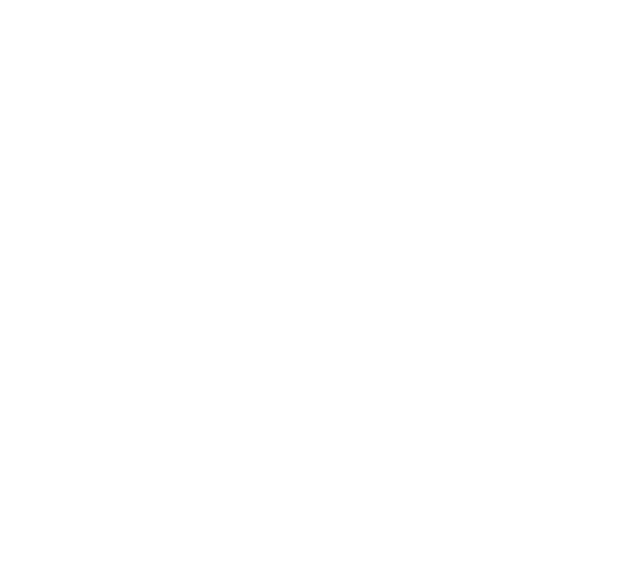
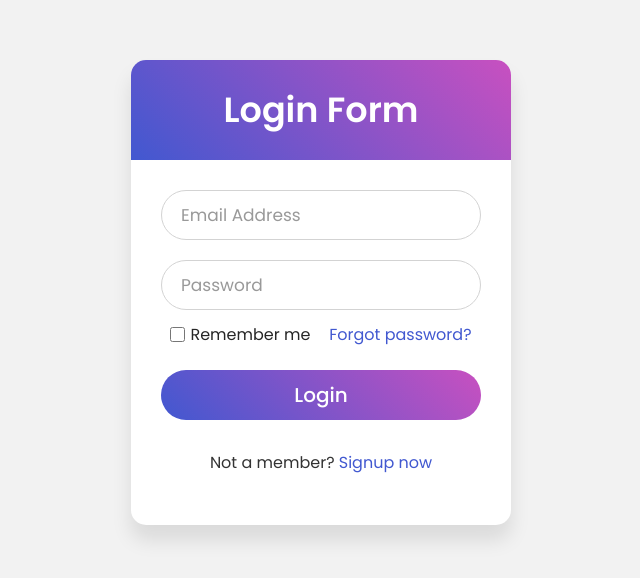
Before and after one commit to Induja-Karalliyadda/my-works, a React (Vite) app: page / in a window 1280 px wide. Shown: the part 108-686 px from the top of the page, without its empty margins (319-959 px from the left). Built offline with nearby package versions, Linux system fonts and the light colour scheme.

Commit message:
add router-dom & complete login form

```diff
--- a/src/App.jsx
+++ b/src/App.jsx
@@ -1,16 +1,17 @@
-// import { useState } from 'react'
-// import reactLogo from './assets/react.svg'
-// import viteLogo from '/vite.svg'
-import './App.css'
+
+import { BrowserRouter as Router, Routes, Route } from "react-router-dom";
+import Registration from "./Components/Registration";
+import Signup from "./Components/Sign-up/Signup";
 
 function App() {
-
-
   return (
-    <>
-
-    </>
-  )
+    <Router>
+      <Routes>
+        <Route path="/" element={<Registration />} />
+        <Route path="/signup" element={<Signup />} />
+      </Routes>
+    </Router>
+  );
 }
 
-export default App
+export default App;
--- /dev/null
+++ b/src/Components/Registration.css
@@ -0,0 +1,146 @@
+@import url('https://fonts.googleapis.com/css?family=Poppins:400,500,600,700&display=swap');
+
+* {
+  margin: 0;
+  padding: 0;
+  box-sizing: border-box;
+  font-family: 'Poppins', sans-serif;
+}
+
+html, body {
+  display: grid;
+  height: 100%;
+  width: 100%;
+  place-items: center;
+  background: #f2f2f2;
+}
+
+::selection {
+  background: #4158d0;
+  color: #fff;
+}
+
+.wrapper {
+  width: 380px;
+  background: #fff;
+  border-radius: 15px;
+  box-shadow: 0px 15px 20px rgba(0, 0, 0, 0.1);
+}
+
+.wrapper .title {
+  font-size: 35px;
+  font-weight: 600;
+  text-align: center;
+  line-height: 100px;
+  color: #fff;
+  user-select: none;
+  border-radius: 15px 15px 0 0;
+  background: linear-gradient(-135deg, #c850c0, #4158d0);
+}
+
+.wrapper form {
+  padding: 10px 30px 50px 30px;
+}
+
+.wrapper form .field {
+  height: 50px;
+  width: 100%;
+  margin-top: 20px;
+  position: relative;
+}
+
+.wrapper form .field input {
+  height: 100%;
+  width: 100%;
+  outline: none;
+  font-size: 17px;
+  padding-left: 20px;
+  border: 1px solid lightgrey;
+  border-radius: 25px;
+  transition: all 0.3s ease;
+}
+
+.wrapper form .field input:focus,
+form .field input:valid {
+  border-color: #4158d0;
+}
+
+.wrapper form .field label {
+  position: absolute;
+  top: 50%;
+  left: 20px;
+  color: #999999;
+  font-weight: 400;
+  font-size: 17px;
+  pointer-events: none;
+  transform: translateY(-50%);
+  transition: all 0.3s ease;
+}
+
+form .field input:focus ~ label,
+form .field input:valid ~ label {
+  top: 0%;
+  font-size: 16px;
+  color: #4158d0;
+  background: #fff;
+  transform: translateY(-50%);
+}
+
+form .content {
+  display: flex;
+  width: 100%;
+  height: 50px;
+  font-size: 16px;
+  align-items: center;
+  justify-content: space-around;
+}
+
+form .content .checkbox {
+  display: flex;
+  align-items: center;
+  justify-content: center;
+}
+
+form .content input {
+  width: 15px;
+  height: 15px;
+}
+
+form .content label {
+  color: #262626;
+  user-select: none;
+  padding-left: 5px;
+}
+
+form .field input[type="submit"] {
+  color: #fff;
+  border: none;
+  padding-left: 0;
+  margin-top: -10px;
+  font-size: 20px;
+  font-weight: 500;
+  cursor: pointer;
+  background: linear-gradient(-135deg, #c850c0, #4158d0);
+  transition: all 0.3s ease;
+}
+
+form .field input[type="submit"]:active {
+  transform: scale(0.95);
+}
+
+form .signup-link {
+  color: #262626;
+  margin-top: 20px;
+  text-align: center;
+}
+
+form .pass-link a,
+form .signup-link a {
+  color: #4158d0;
+  text-decoration: none;
+}
+
+form .pass-link a:hover,
+form .signup-link a:hover {
+  text-decoration: underline;
+}
--- a/src/Components/Registration.jsx
+++ b/src/Components/Registration.jsx
@@ -1,9 +1,38 @@
 
+import "./Registration.css";
+import { Link } from "react-router-dom";
 
 function Registration() {
   return (
-    <div>Registration</div>
-  )
+    <div className="wrapper">
+      <div className="title">Login Form</div>
+      <form action="#">
+        <div className="field">
+          <input type="text" required />
+          <label>Email Address</label>
+        </div>
+        <div className="field">
+          <input type="password" required />
+          <label>Password</label>
+        </div>
+        <div className="content">
+          <div className="checkbox">
+            <input type="checkbox" id="remember-me" />
+            <label htmlFor="remember-me">Remember me</label>
+          </div>
+          <div className="pass-link">
+            <a href="#">Forgot password?</a>
+          </div>
+        </div>
+        <div className="field">
+          <input type="submit" value="Login" />
+        </div>
+        <div className="signup-link">
+          Not a member? <Link to="/signup">Signup now</Link>
+        </div>
+      </form>
+    </div>
+  );
 }
 
-export default Registration
+export default Registration;
--- /dev/null
+++ b/src/Components/Sign-up/Signup.css
@@ -0,0 +1,12 @@
+.wrapper .title.signup {
+    background: linear-gradient(-135deg, #6a11cb, #2575fc); /* Adjusted gradient */
+  }
+
+  form .field input:focus,
+  form .field input:valid {
+    border-color: #2575fc; /* Adjusted border color */
+  }
+
+  form .signup-link {
+    color: #333;
+  }
--- /dev/null
+++ b/src/Components/Sign-up/Signup.jsx
@@ -0,0 +1,42 @@
+import { Link } from "react-router-dom";
+import "./Signup.css";
+
+function Signup() {
+  return (
+    <div className="wrapper">
+      <div className="title">Signup Form</div>
+      <form action="#">
+        <div className="field">
+          <input type="text" required />
+          <label>Full Name</label>
+        </div>
+        <div className="field">
+          <input type="email" required />
+          <label>Email Address</label>
+        </div>
+        <div className="field">
+          <input type="password" required />
+          <label>Password</label>
+        </div>
+        <div className="field">
+          <input type="password" required />
+          <label>Confirm Password</label>
+        </div>
+        <div className="content">
+          <div className="checkbox">
+            <input type="checkbox" id="terms" />
+            <label htmlFor="terms">I agree to the terms and conditions</label>
+          </div>
+        </div>
+        <div className="field">
+          <input type="submit" value="Signup" />
+        </div>
+        <div className="signup-link">
+          Already have an account? <Link to="/">Login here</Link>
+        </div>
+      </form>
+    </div>
+  );
+}
+
+export default Signup;
```
Also changed, not shown: src/Components/Fogetpassword/Fogetpassword.css (added), src/Components/Fogetpassword/Fogetpassword.jsx (added).
